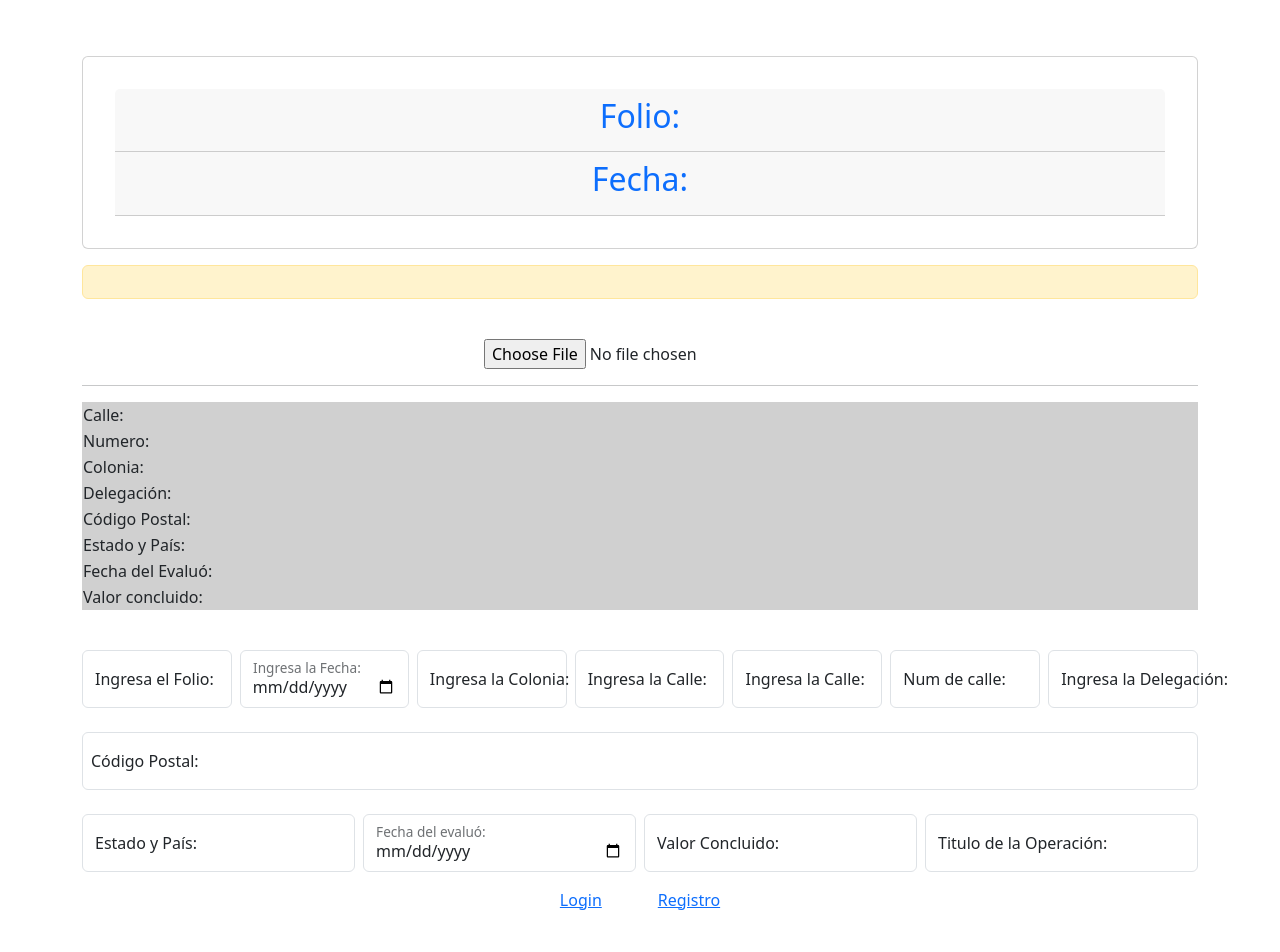
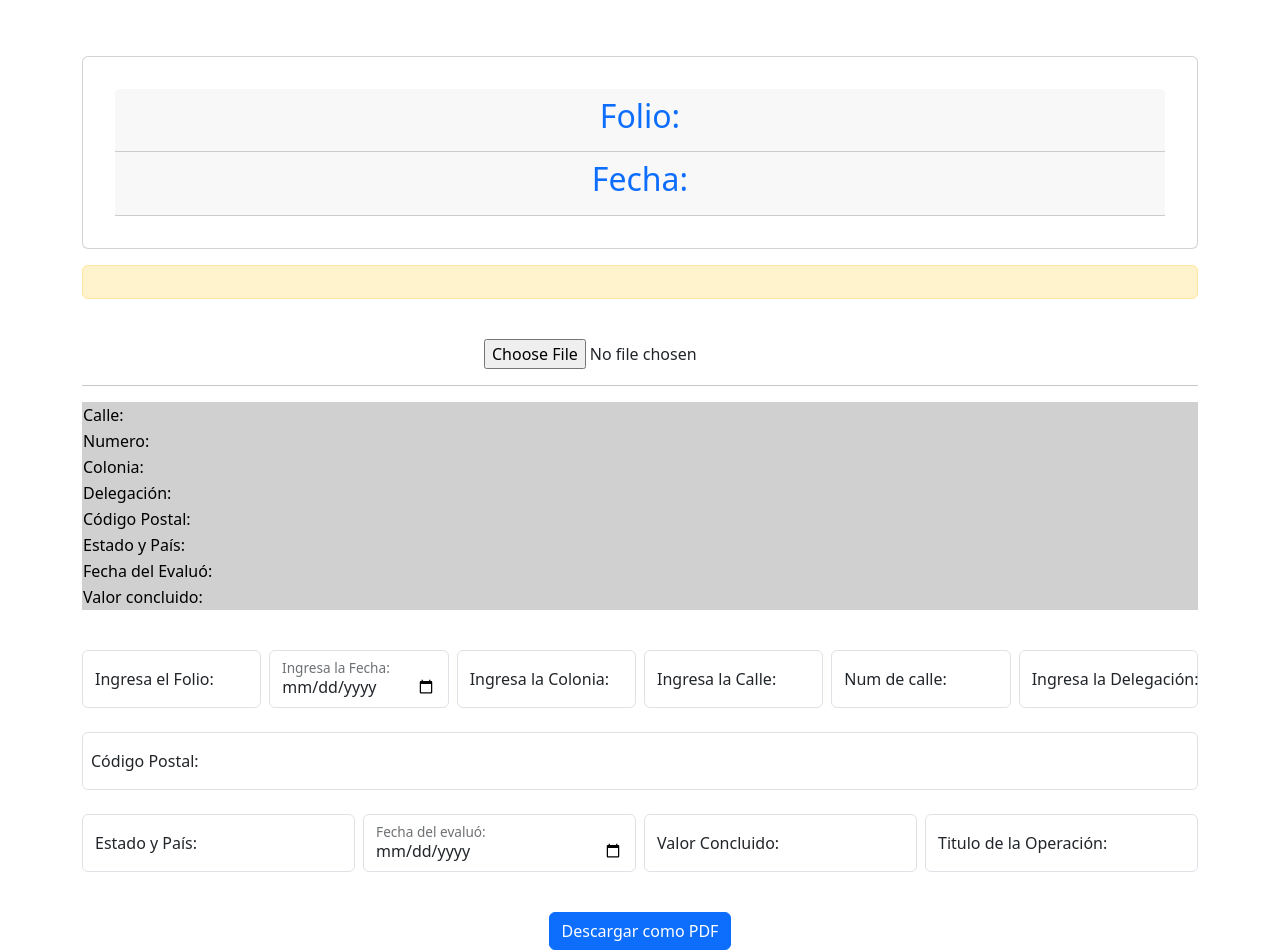
Before and after one commit to ManuelPeva/Valuatecc, a React (Vite) app in the folder valuactecc/: page /portada in a window 1280 px wide. Shown: the top 952 px of the page. Built offline with nearby package versions, Linux system fonts and the light colour scheme.

Commit message:
Funcion para generar pdf

```diff
--- a/valuactecc/package.json
+++ b/valuactecc/package.json
@@ -14,6 +14,7 @@
     "@fortawesome/free-solid-svg-icons": "^6.6.0",
     "@fortawesome/react-fontawesome": "^0.2.2",
     "bootstrap": "^5.3.3",
+    "html2pdf.js": "^0.10.2",
     "react": "^18.3.1",
     "react-dom": "^18.3.1",
     "react-router-dom": "^6.27.0",
--- a/valuactecc/src/Portada.css
+++ b/valuactecc/src/Portada.css
@@ -11,3 +11,23 @@
 .table{
     background-color: rgb(208, 208, 208);
 }
+
+.text-center {
+    text-align: center;
+}
+
+.text-right {
+    text-align: right;
+}
+
+td{
+ color:black
+}
+
+.text-primary{
+    text-align: center;
+}
+
+.text{
+    text-align: center;
+}
--- a/valuactecc/src/components/portada.jsx
+++ b/valuactecc/src/components/portada.jsx
@@ -1,4 +1,8 @@
-import { useContext } from "react";
+/* eslint-disable no-undef */
+/* eslint-disable no-unused-vars */
+import { useRef } from "react";
+import html2pdf from "html2pdf.js";
+import { useContext, useEffect } from "react";
 import { AvaluoContext } from "../AvaluoContext";
 import '../Portada.css';
 
@@ -6,7 +10,28 @@ import '../Portada.css';
 
 function Portada() {
   const { avaluoData, setAvaluoData } = useContext(AvaluoContext);
-  //navegacion anterior
+  //constate para pdf
+  const pdfRef = useRef();
+
+  //Funcion para generar el pdf
+  const handleGeneratePDF = ()=> {
+    const element = pdfRef.current;
+    html2pdf()
+    .set({
+      margin:1,
+      filename: 'avaluo.pdf',
+      image: {type: 'jpeg', quality: 0.99},
+      html2canvas: {scale: 2},
+      jsPDF: {unit: 'in', format: 'a4', orientation: 'portrait'}
+    })
+    .from(element)
+    .save();
+  };
+
+  // Guardar en localStorage cada vez que avaluoData cambie
+  useEffect(() => {
+    localStorage.setItem("avaluoData", JSON.stringify(avaluoData));
+  }, [avaluoData]);
 
   // Manejo de la subida de imagen
   const handleImageUpload = (e) => {
@@ -24,6 +49,8 @@ function Portada() {
   // Mostrar y actualizar el campo
   return (
     <div className="container mt-4">
+    {/*Generador de pdf*/}
+    <div ref={pdfRef}>
       <div className="card">
         <div className="card-header">
           <h2 className="text-primary">Folio: {avaluoData.folio}</h2>
@@ -88,6 +115,7 @@ function Portada() {
         <td>{avaluoData.valor}</td>
       </tr>
         </table>
+      </div>
 
       <form>
         <br></br>
@@ -146,24 +174,7 @@ function Portada() {
           </div>
           {/*Terminacion de colonia*/}
 
-          {/*comienzo de calle*/}
-          <div className="col-md">
-            <div className="form-floating mb-3">
-              <input
-                type="text"
-                name="calle"
-                value={avaluoData.calle}
-                onChange={(e) =>
-                  setAvaluoData({ ...avaluoData, calle: e.target.value })
-                }
-                className="form-control"
-                id="floatingInputGrid"
-                placeholder="Folio"
-              />
-              <label>Ingresa la Calle:</label>
-            </div>
-          </div>
-          {/*Terminacion de calle*/}
+
 
           {/*comienzo de calle*/}
           <div className="col-md">
@@ -321,6 +332,9 @@ function Portada() {
 
         </div>
       </form>
+      <button onClick={handleGeneratePDF} className="btn btn-primary mt-4">
+        Descargar como PDF
+      </button>
       {/* Aquí va el contenido específico de Portada */}
     </div>
   );
```
Also changed, not shown: 1 other file (tests, documents, lock files or other folders).
